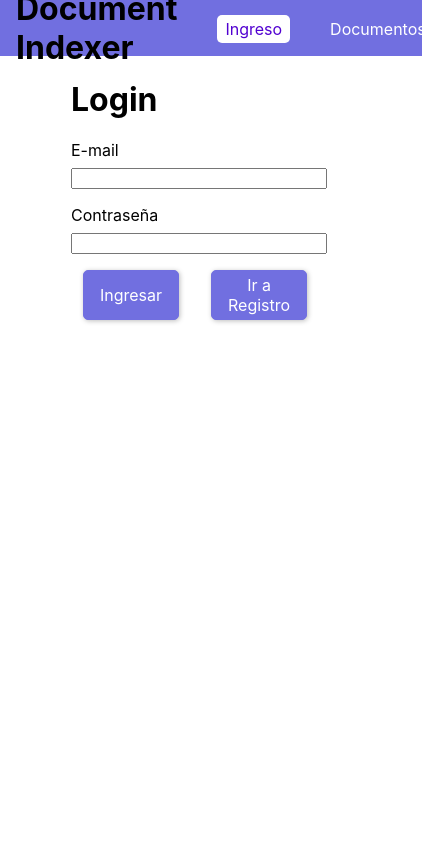
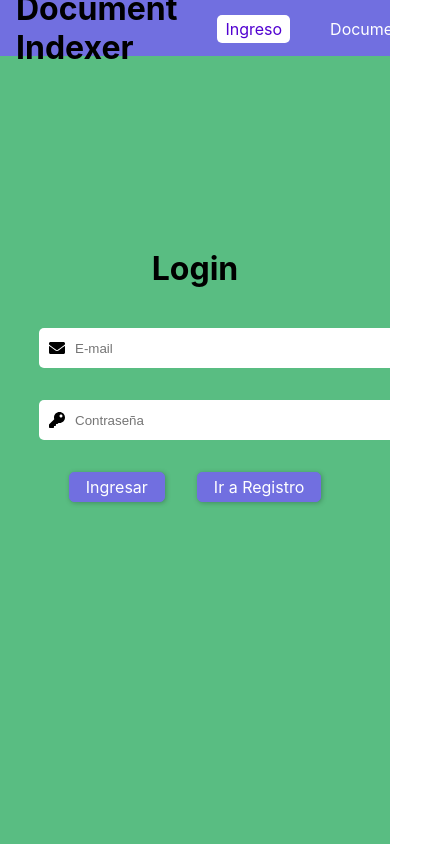
Before and after one commit to AndresJejen/Fontend-Document-Indexer-ML, a React (Create React App) app: page /auth in a window 390 px wide. Shown: the whole page, 439 px wide, since content can reach past the window. Built offline with nearby package versions, Linux system fonts and the light colour scheme; the HTML template or start-up script is replaced by a standard one.

Commit message:
Formularios de Crear documento y Login Y Sign up ok pendiente animaciones y responsive

```diff
--- a/package.json
+++ b/package.json
@@ -3,10 +3,14 @@
   "version": "0.1.0",
   "private": true,
   "dependencies": {
+    "@fortawesome/fontawesome-svg-core": "^1.2.17",
+    "@fortawesome/free-solid-svg-icons": "^5.8.1",
+    "@fortawesome/react-fontawesome": "^0.1.4",
     "react": "^16.8.6",
     "react-dom": "^16.8.6",
     "react-router-dom": "^5.0.0",
-    "react-scripts": "2.1.8"
+    "react-scripts": "2.1.8",
+    "react-select": "^2.4.3"
   },
   "scripts": {
     "start": "react-scripts start",
--- a/src/App.css
+++ b/src/App.css
@@ -1,3 +1,7 @@
 .main-content{
-  margin: 4rem 2.5rem;
+  height: 100vh;
+  display: flex;
+  background-color: rgb(89,189,130);
+  transition: background 0.5s ease;
+  position: relative;
 }
--- a/src/App.js
+++ b/src/App.js
@@ -15,6 +15,31 @@ import MainNavigation from './components/Navigations/MainNavigation';
 
 //Contexto
 import AuthContext from './context/auth-context';
+
+//Iconos del proyecto
+import { library } from '@fortawesome/fontawesome-svg-core';
+import {  faSortAmountDown,
+          faSortAmountUp,
+          faCode,
+          faLink,
+          faFileSignature,
+          faKey,
+          faEnvelope,
+          faUserAlt,
+          faFileAlt,
+          faLanguage } from '@fortawesome/free-solid-svg-icons';
+
+library.add(  faSortAmountDown,
+              faSortAmountUp,
+              faCode,
+              faLink,
+              faFileSignature,
+              faKey,
+              faEnvelope,
+              faUserAlt,
+              faFileAlt,
+              faLanguage
+            );
 
 class App extends Component {
 
--- a/src/components/Modal/Modal.css
+++ b/src/components/Modal/Modal.css
@@ -8,7 +8,13 @@
 }
 
 .modal__content{
+    height: 40vh;
     padding: 1rem;
+    display: flex;
+    background-color: rgb(89,189,130);
+    transition: background 0.5s ease;
+    justify-content: center;
+    position: relative;
 }
 
 .modal__actions{
--- a/src/components/Navigations/MainNavigation.css
+++ b/src/components/Navigations/MainNavigation.css
@@ -8,6 +8,7 @@
     padding: 0 1rem;
     display:flex;
     align-items: center;
+    z-index: 1;
 }
 
 .main-navigation__logo h1{
--- a/src/index.css
+++ b/src/index.css
@@ -1,6 +1,10 @@
-body {
+*{
   margin: 0;
   padding: 0;
+  box-sizing: border-box;
+}
+
+body {
   font-family: -apple-system, BlinkMacSystemFont, "Segoe UI", "Roboto", "Oxygen",
     "Ubuntu", "Cantarell", "Fira Sans", "Droid Sans", "Helvetica Neue",
     sans-serif;
@@ -9,17 +13,29 @@ body {
 }
 
 .form-control{
-  margin-bottom: 1rem;
+  margin-bottom: 2rem;
+  background: white;
+  height: 40px;
+  width: 400px;
+  display: flex;
+  justify-content: space-between;
+  align-items: center;
+  border-radius: 5px;
+  transition: all 0.5s ease;
 }
 
-.form-control label{
-  margin-bottom: 0.5rem;
+.form-control input,
+.form-control .selector{
+  background: none;
+  border:none;
+  flex: 1;
+  height: 100%;
+  outline: none;
 }
 
-.form-control label,
-.form-control input{
-  width: 100%;
-  display: block;
+
+.form-control .icon{
+  padding: 10px;
 }
 
 .form-actions{
--- a/src/pages/auth.css
+++ b/src/pages/auth.css
@@ -2,4 +2,26 @@
     width: 25rem;
     max-width: 80%;
     margin: 5rem auto;
+    position: absolute;
+    top: 50%;
+    left: 50%;
+    transform: translate(-50%,-100%);
 }
+
+.auth-form h1{
+    text-align: center;
+    padding: 20px;
+    margin: 20px auto;
+}
+
+.auth-form.innactive{
+    opacity: 0;
+    pointer-events: none;
+    transform: translate(-50%,50%);
+}
+
+.auth-form.active{
+    opacity: 1;
+    pointer-events: all;
+    transform: translate(-50%,-100%);
+}
--- a/src/pages/auth.js
+++ b/src/pages/auth.js
@@ -6,6 +6,9 @@ import './auth.css';
 
 //Contexto
 import AuthContext from '../context/auth-context';
+
+//Componentes
+import { FontAwesomeIcon } from '@fortawesome/react-fontawesome';
 
 class AuthPage extends Component{
 
@@ -124,7 +127,7 @@ class AuthPage extends Component{
 
 
         return (
-        <form className="auth-form" onSubmit={this.submitHandler}>
+        <form className="auth-form active" onSubmit={this.submitHandler} innactive>
 
             <header>
                 <h1>
@@ -134,25 +137,19 @@ class AuthPage extends Component{
 
             {!this.state.isLogin&&(
                 <div className="form-control">
-                    <label htmlFor="nombre">
-                        Nombre
-                    </label>
-                    <input type="text" id="nombre" name='nombre' value={this.state.nombre} onChange={this.handleInputChange}/>
+                    <div className="icon"><FontAwesomeIcon icon="user-alt" /></div>
+                    <input type="text" id="nombre" name='nombre' value={this.state.nombre} onChange={this.handleInputChange} placeholder="Nombre" required/>
                 </div>
             )}
 
             <div className="form-control">
-                <label htmlFor="email">
-                    E-mail
-                </label>
-                <input type="email" id="email" name='email' value={this.state.email} onChange={this.handleInputChange}/>
+                <div className="icon"><FontAwesomeIcon icon="envelope" /></div>
+                <input type="email" id="email" name='email' value={this.state.email} onChange={this.handleInputChange} placeholder="E-mail" required/>
             </div>
 
             <div className="form-control">
-                <label htmlFor="password">
-                    Contraseña
-                </label>
-                <input type="password" id="password" name='password' value={this.state.password} onChange={this.handleInputChange}/>
+                <div className="icon"><FontAwesomeIcon icon="key" /></div>
+                <input type="password" id="password" name='password' value={this.state.password} onChange={this.handleInputChange} required placeholder="Contraseña"/>
             </div>
 
             <label className="message">
--- a/src/pages/docs.css
+++ b/src/pages/docs.css
@@ -6,3 +6,29 @@
     width: 30rem;
     max-width: 80%;
 }
+
+.doc-form{
+    margin: 5rem auto;
+    position: absolute;
+    top: 50%;
+    left: 50%;
+    transform: translate(-50%,-100%);
+}
+
+.doc-form h1{
+    text-align: center;
+    padding: 20px;
+    margin: 50px auto;
+}
+
+.doc-form.innactive{
+    opacity: 0;
+    pointer-events: none;
+    transform: translate(-50%,50%);
+}
+
+.doc-form.active{
+    opacity: 1;
+    pointer-events: all;
+    transform: translate(-50%,-100%);
+}
--- a/src/pages/docs.js
+++ b/src/pages/docs.js
@@ -7,11 +7,14 @@ import './docs.css';
 //Componentes
 import Modal from '../components/Modal/Modal';
 import BackDrop from '../components/BackDrop/BackDrop';
+import Select from 'react-select';
+import { FontAwesomeIcon } from '@fortawesome/react-fontawesome';
 
 class DocsPage extends Component{
 
     state ={
-        creating: false
+        creating: false,
+        stagecreating: 1
     }
 
     startCreateDocHandler = () =>{
@@ -27,14 +30,109 @@ class DocsPage extends Component{
     }
 
     render(){
+
+        const mlanguages = [
+            { value: 'python', label: 'python' },
+            { value: 'R', label: 'R' },
+            { value: 'julia', label: 'julia' },
+            { value: 'java', label: 'java' },
+            { value: 'javascript', label: 'javascript' }
+        ];
+
+        const typedoc = [
+            { value: 'PDF', label: 'PDF' },
+            { value: 'Notebook', label: 'Notebook' },
+            { value: 'Video', label: 'Video' },
+            { value: 'BPost', label: 'Blog Post' }
+        ];
+
+        const wlanguages = [
+            { value: 'English', label: 'English' },
+            { value: 'Español', label: 'Español' },
+            { value: 'Deutsch', label: 'Deutsch' }
+        ];
+
+        const levels = [
+            { value: 'Básico', label: 'Básico' },
+            { value: 'Medio', label: 'Medio' },
+            { value: 'Avanzado', label: 'Avanzado' }
+        ];
+
         return (
+
             <React.Fragment>
                 {this.state.creating && (<div>
                     <BackDrop />
                     <Modal title="Agregar documentos" canConfirm onCancel={this.modalCancelHandler} onConfirm={this.modalConfirmHandler}>
-                        <p>
-                            Modal content
-                        </p>
+
+                        <header>
+                            <h1>
+                                {this.state.creating ?
+                                    this.state.stagecreating ===1 ?
+                                        'Información Básica':
+                                        this.state.stagecreating ===2 ?
+                                            'Información Técnica' :
+                                            'Niveles de aprendizaje' :
+                                ""}
+                            </h1>
+                        </header>
+
+                        <form className="doc-form innactive">
+                            <div className = "form-control">
+                                <div className="icon"><FontAwesomeIcon icon="file-signature" /></div>
+                                <input type="text" id="name" placeholder="Nombre"></input>
+                            </div>
+
+                            <div className = "form-control">
+                                <div className="icon"><FontAwesomeIcon icon="user-alt" /></div>
+                                <input type="text" id="author" placeholder="Autor"></input>
+                            </div>
+
+                            <div className = "form-control">
+                                <div className="icon"><FontAwesomeIcon icon="link" /></div>
+                                <input type="text" id="link" placeholder="URL"></input>
+                            </div>
+                        </form>
+                        <form className="doc-form active">
+
+
+                            <div className = "form-control">
+                                <div className="icon"><FontAwesomeIcon icon="code" /></div>
+                                <Select
+                                    defaultValue={null}
+                                    isMulti
+                                    name="mlanguaje"
+                                    options={mlanguages}
+                                    className="basic-multi-select selector"
+                                    classNamePrefix="select"
+                                    placeholder="Lenguaje de Computadora (Opcional)"
+                                />
+                            </div>
+
+                            <div className = "form-control">
+                                <div className="icon"><FontAwesomeIcon icon="file-alt" /></div>
+                                <Select options={typedoc} className="selector" placeholder="Tipo de Documento"/>
+                            </div>
+
+                            <div className = "form-control">
+                                <div className="icon"><FontAwesomeIcon icon="language" /></div>
+                                <Select options={wlanguages} className="selector" placeholder="Idioma"/>
+                            </div>
+                        </form>
+
+                        <form className="doc-form innactive">
+                            <div className = "form-control">
+                                <div className="icon"><FontAwesomeIcon icon="sort-amount-down" /></div>
+                                <Select options={levels} className="selector" placeholder="Nivel inicial"/>
+                            </div>
+
+                            <div className = "form-control">
+                                <div className="icon"><FontAwesomeIcon icon="sort-amount-up" /></div>
+                                <Select options={levels} className="selector" placeholder="Nivel Final"/>
+                            </div>
+
+
+                        </form>
                     </Modal>
                     </div>
                 )
```
Also changed, not shown: 1 other file (tests, documents, lock files or other folders).
